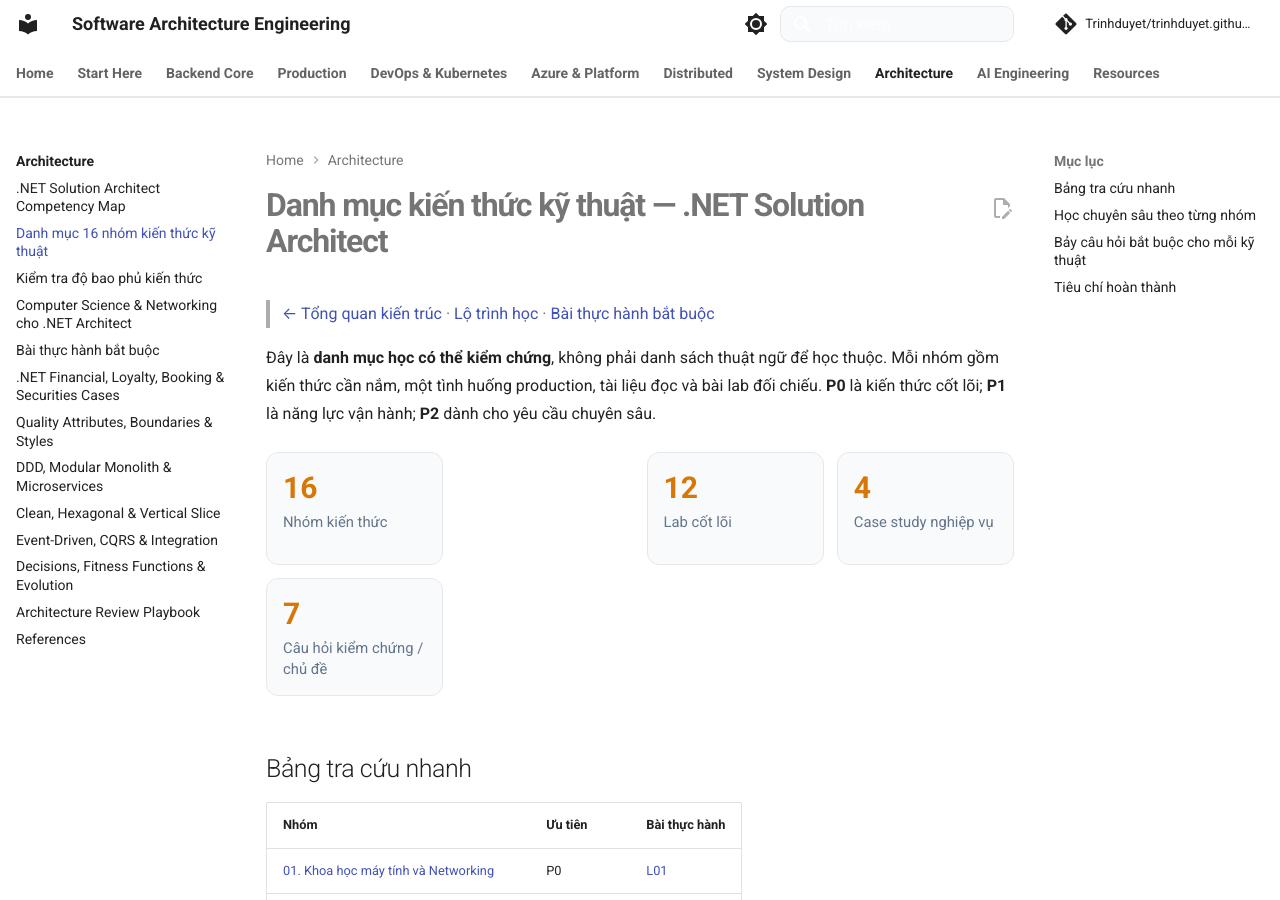
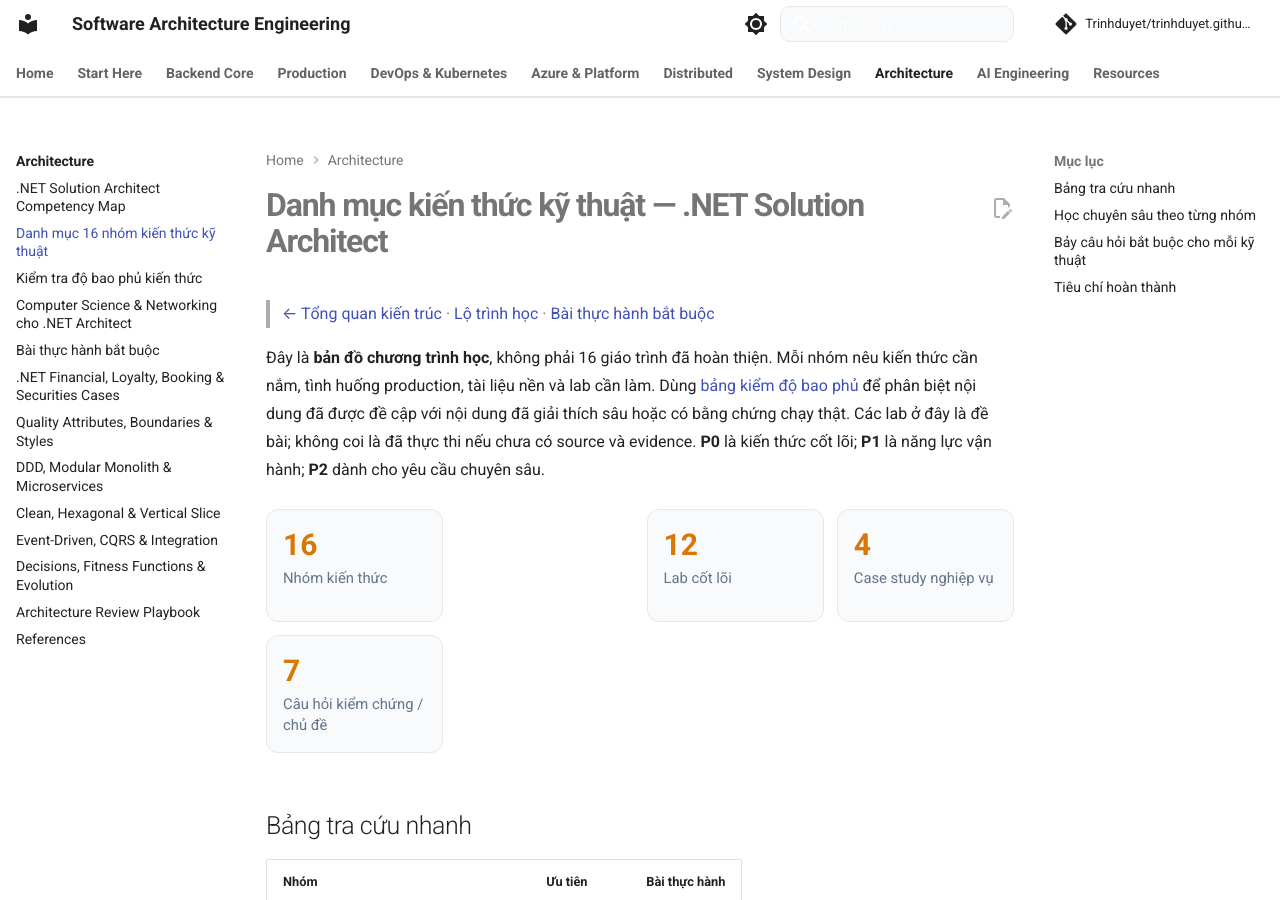
Before and after one commit to Trinhduyet/trinhduyet.github.io, an MkDocs documentation site: the page built from docs/25-software-architecture/solution-architect-technical-catalog.md, in a window 1280 px wide and 900 px high. Built offline with MkDocs 1.6.1 and Material for MkDocs 9.7.7, drawn with Linux system fonts in a browser that asks for light colours; comment, search, counter and statistics services are not loaded; some of the changed text lies outside the part shown.

Commit message:
docs(architecture): connect completeness review and production learning standards

```diff
--- a/docs/25-software-architecture/solution-architect-technical-catalog.md
+++ b/docs/25-software-architecture/solution-architect-technical-catalog.md
@@ -2,7 +2,7 @@
 
 > [← Tổng quan kiến trúc](README.md) · [Lộ trình học](solution-architect-dotnet-roadmap.md) · [Bài thực hành bắt buộc](solution-architect-mandatory-labs.md)
 
-Đây là **danh mục học có thể kiểm chứng**, không phải danh sách thuật ngữ để học thuộc. Mỗi nhóm gồm kiến thức cần nắm, một tình huống production, tài liệu đọc và bài lab đối chiếu. **P0** là kiến thức cốt lõi; **P1** là năng lực vận hành; **P2** dành cho yêu cầu chuyên sâu.
+Đây là **bản đồ chương trình học**, không phải 16 giáo trình đã hoàn thiện. Mỗi nhóm nêu kiến thức cần nắm, tình huống production, tài liệu nền và lab cần làm. Dùng [bảng kiểm độ bao phủ](solution-architect-completeness-review.md) để phân biệt nội dung đã được đề cập với nội dung đã giải thích sâu hoặc có bằng chứng chạy thật. Các lab ở đây là đề bài; không coi là đã thực thi nếu chưa có source và evidence. **P0** là kiến thức cốt lõi; **P1** là năng lực vận hành; **P2** dành cho yêu cầu chuyên sâu.
 
 <div class="arch-metrics" markdown>
 <div><strong>16</strong><span>Nhóm kiến thức</span></div><div><strong>12</strong><span>Lab cốt lõi</span></div><div><strong>4</strong><span>Case study nghiệp vụ</span></div><div><strong>7</strong><span>Câu hỏi kiểm chứng / chủ đề</span></div>
@@ -33,7 +33,9 @@
 
 <h3 id="nhom-01">01. Khoa học máy tính và Networking — P0</h3>
 
-**Phải nắm:** Process, Thread, ThreadPool, async/await; TCP, DNS, TLS, HTTP/2, HTTP/3; Reverse Proxy, NAT; latency, throughput, p95/p99, Little’s Law.
+**Phải nắm:** Process/Thread/Task; scheduling, ThreadPool starvation, CPU-bound vs I/O-bound; TCP handshake/retransmission, DNS TTL/cache, TLS trust chain, HTTP/1.1/2/3, keep-alive, proxy/load balancer, NAT/SNAT, connection reuse, timeout/cancellation, p95/p99, queueing và Little’s Law.
+
+**Bài học chi tiết:** [Computer Science & Networking cho .NET Architect](computer-science-networking-dotnet-architect.md).
 
 **Tình huống thực tế:** API timeout do DNS/TLS hay SQL? Phân biệt ThreadPool starvation với cạn connection pool.
 
```
